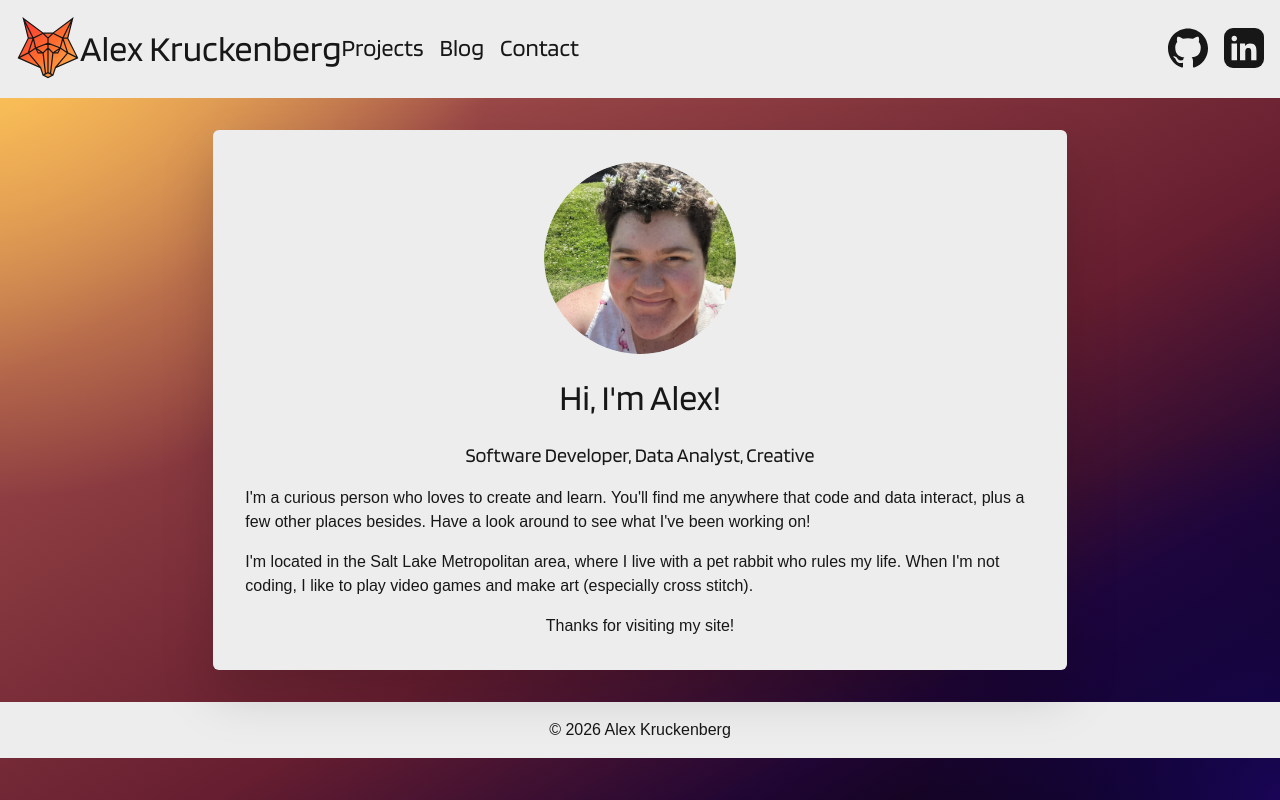
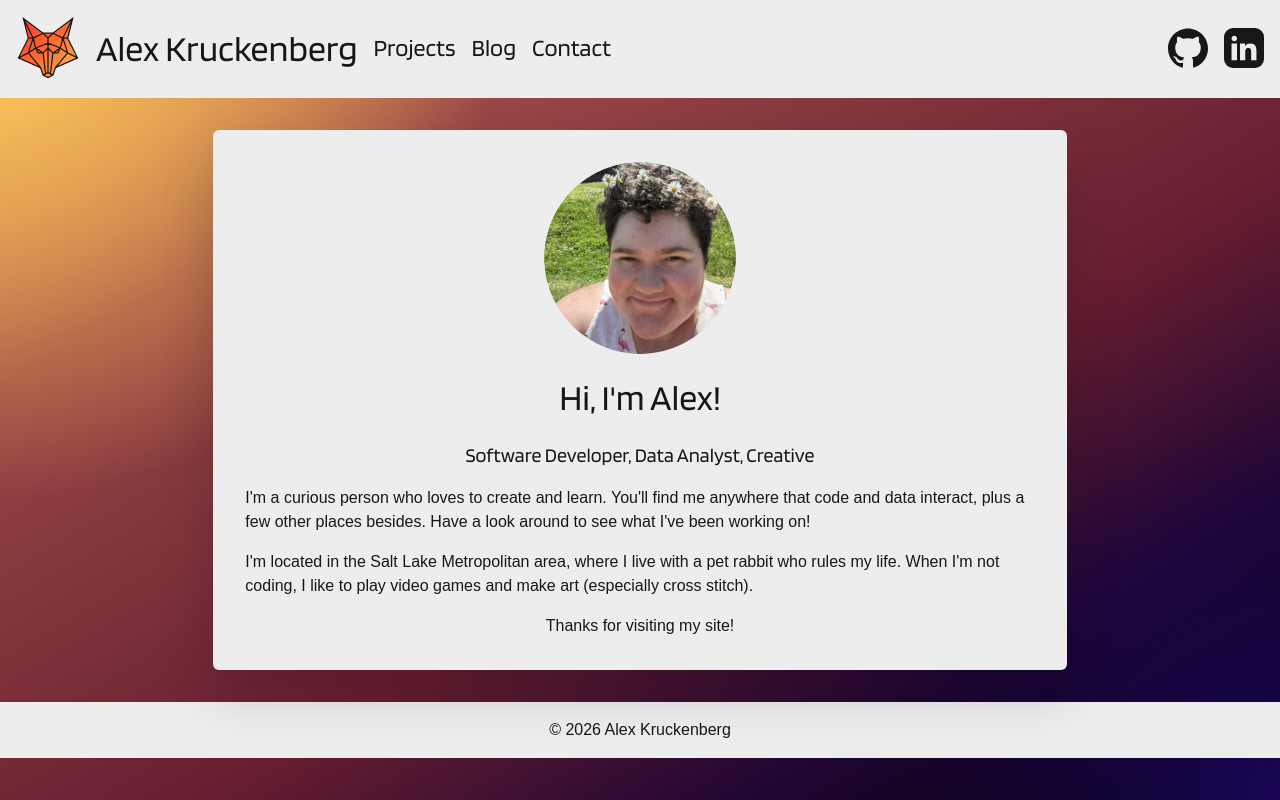
Before and after one commit to shroommu/portfolio-site-2026, a Next.js app: page / in a window 1280 px wide. Built offline with nearby package versions, Linux system fonts and the light colour scheme; a web font is replaced by a local one.

Commit message:
style change

```diff
--- a/components/AppHeader.tsx
+++ b/components/AppHeader.tsx
@@ -12,7 +12,7 @@ export default function AppHeader() {
   const [isMenuOpen, setIsMenuOpen] = useState(false);
 
   return (
-    <header className="relative flex justify-between p-4 mb-8 border-b-[var(--background)] border-b-2 bg-[var(--background)] items-center">
+    <header className="relative flex justify-between p-4 mb-8 border-b-[var(--background)] border-b-2 bg-[var(--background)] items-center md:gap-4">
       <a href="/" className="flex items-center">
         <svg
           xmlns="http://www.w3.org/2000/svg"
```
